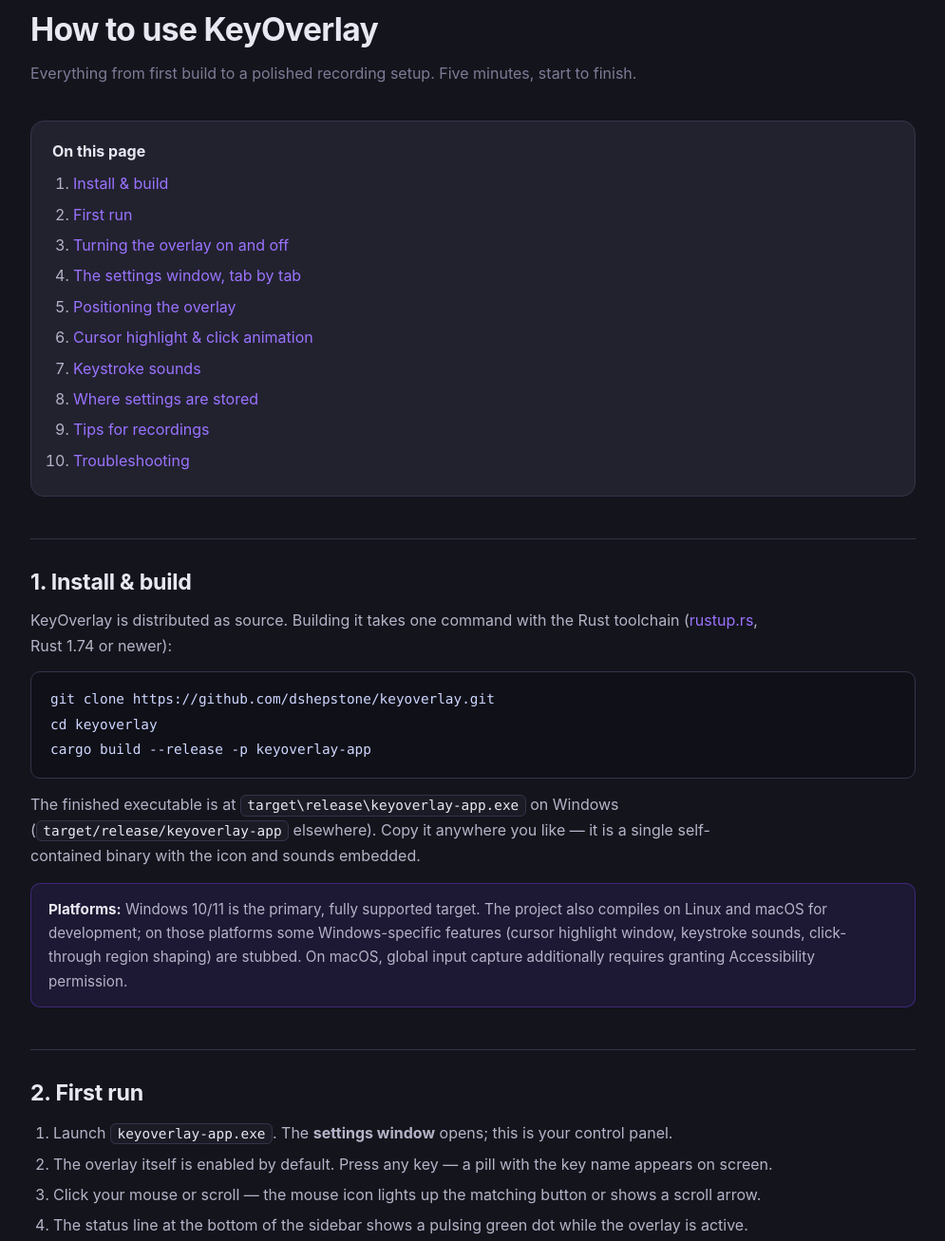
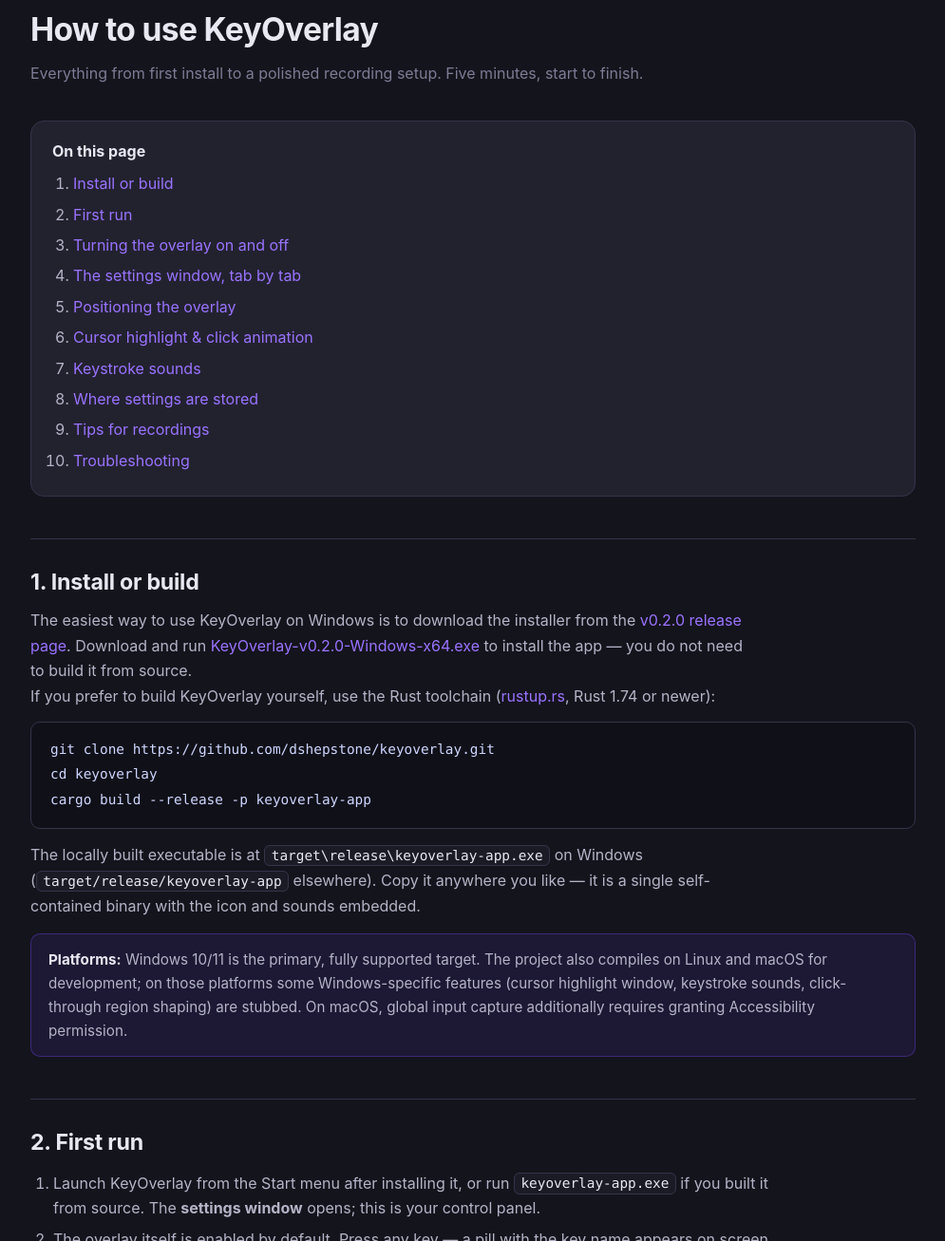
Before and after one commit to dshepstone/keyoverlay, a plain HTML site: page docs/how-to.html in a window 1280 px wide. Shown: the part 104-1411 px from the top of the page at 95% size, without its empty margins (142-1137 px from the left). Drawn offline with Linux system fonts and the light colour scheme.

Commit message:
Update install docs for Windows release

```diff
--- a/docs/how-to.html
+++ b/docs/how-to.html
@@ -4,7 +4,7 @@
   <meta charset="utf-8">
   <meta name="viewport" content="width=device-width, initial-scale=1">
   <title>How To Use KeyOverlay — install, configure, and record</title>
-  <meta name="description" content="Step-by-step guide to building, running, and configuring KeyOverlay: keystroke display, mouse visualization, cursor highlight, sounds, and overlay positioning.">
+  <meta name="description" content="Step-by-step guide to installing or building KeyOverlay: keystroke display, mouse visualization, cursor highlight, sounds, and overlay positioning.">
   <link rel="stylesheet" href="styles.css">
 </head>
 <body>
@@ -23,12 +23,12 @@
 <main class="doc">
   <div class="wrap">
     <h1>How to use KeyOverlay</h1>
-    <p class="lede">Everything from first build to a polished recording setup. Five minutes, start to finish.</p>
+    <p class="lede">Everything from first install to a polished recording setup. Five minutes, start to finish.</p>
 
     <div class="toc">
       <strong>On this page</strong>
       <ol>
-        <li><a href="#install">Install &amp; build</a></li>
+        <li><a href="#install">Install or build</a></li>
         <li><a href="#first-run">First run</a></li>
         <li><a href="#toggle">Turning the overlay on and off</a></li>
         <li><a href="#settings">The settings window, tab by tab</a></li>
@@ -41,13 +41,18 @@
       </ol>
     </div>
 
-    <h2 id="install">1. Install &amp; build</h2>
-    <p>KeyOverlay is distributed as source. Building it takes one command with the Rust toolchain
+    <h2 id="install">1. Install or build</h2>
+    <p>The easiest way to use KeyOverlay on Windows is to download the installer from the
+       <a href="https://github.com/dshepstone/keyoverlay/releases/tag/v0.2.0">v0.2.0 release page</a>.
+       Download and run
+       <a href="https://github.com/dshepstone/keyoverlay/releases/download/v0.2.0/KeyOverlay-v0.2.0-Windows-x64.exe">KeyOverlay-v0.2.0-Windows-x64.exe</a>
+       to install the app — you do not need to build it from source.</p>
+    <p>If you prefer to build KeyOverlay yourself, use the Rust toolchain
        (<a href="https://rustup.rs">rustup.rs</a>, Rust 1.74 or newer):</p>
 <pre><code>git clone https://github.com/dshepstone/keyoverlay.git
 cd keyoverlay
 cargo build --release -p keyoverlay-app</code></pre>
-    <p>The finished executable is at <code>target\release\keyoverlay-app.exe</code> on Windows
+    <p>The locally built executable is at <code>target\release\keyoverlay-app.exe</code> on Windows
        (<code>target/release/keyoverlay-app</code> elsewhere). Copy it anywhere you like — it is a
        single self-contained binary with the icon and sounds embedded.</p>
     <div class="note">
@@ -59,7 +64,7 @@
 
     <h2 id="first-run">2. First run</h2>
     <ol>
-      <li>Launch <code>keyoverlay-app.exe</code>. The <strong>settings window</strong> opens; this is your control panel.</li>
+      <li>Launch KeyOverlay from the Start menu after installing it, or run <code>keyoverlay-app.exe</code> if you built it from source. The <strong>settings window</strong> opens; this is your control panel.</li>
       <li>The overlay itself is enabled by default. Press any key — a pill with the key name appears on screen.</li>
       <li>Click your mouse or scroll — the mouse icon lights up the matching button or shows a scroll arrow.</li>
       <li>The status line at the bottom of the sidebar shows a pulsing green dot while the overlay is active.</li>
```
